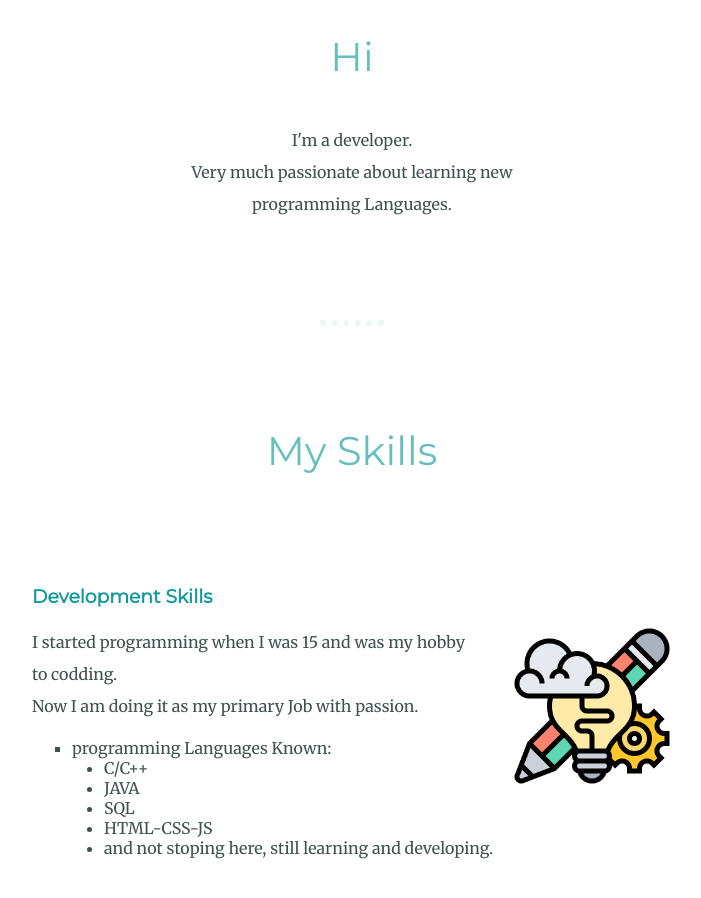
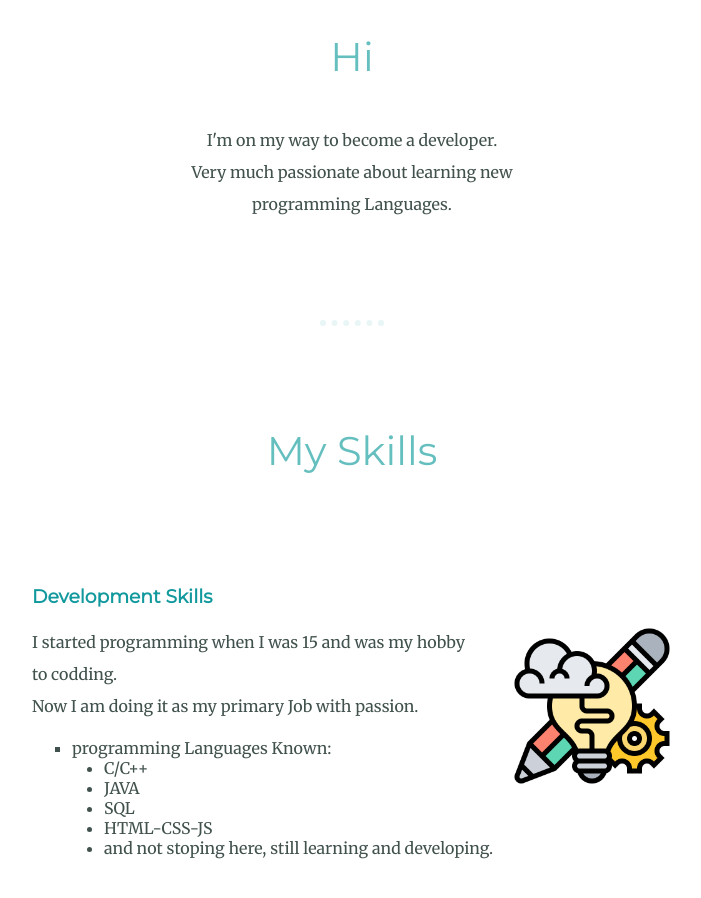
Before and after one commit to Rushabh-19/my-site, a plain HTML site: page index.html in a window 1280 px wide. Shown: the part 1020-1918 px from the top of the page, without its empty margins (288-989 px from the left). Drawn offline with Linux system fonts and the light colour scheme.

Commit message:
Line 25
edited text line

```diff
--- a/index.html
+++ b/index.html
@@ -22,7 +22,7 @@
       <img class="profile-photo-img"src="images/profile_photo_1.png" alt="rushabh-profile-photo">
     <div class="about-me">
       <h2>Hi</h2>
-      <p class="intro">I'm a developer. <br>
+      <p class="intro">I'm on my way to become a developer. <br>
         Very much passionate about learning new programming Languages.
       </p>
     </div>
```
